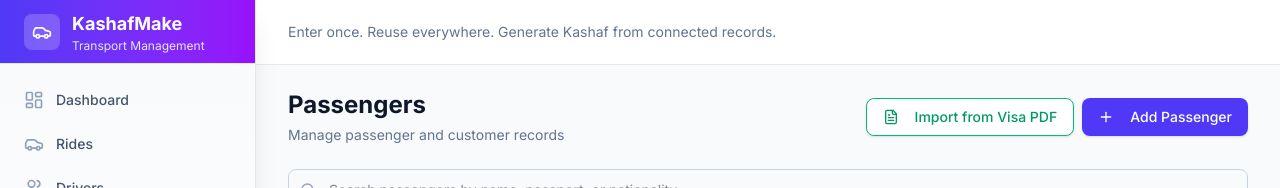
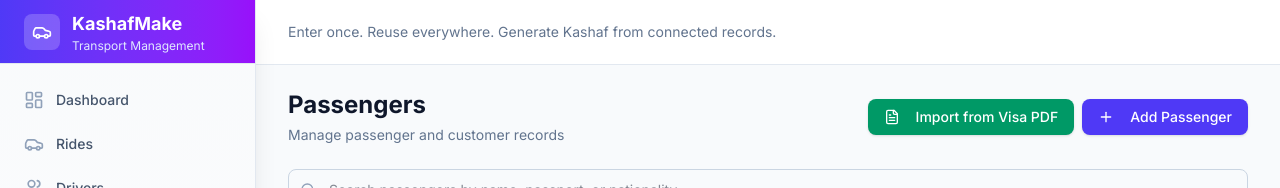
Before and after one commit to AzbakAli/kashafmaker, a Next.js app: page /passengers in a window 1280 px wide. Shown: the top 188 px of the page. Built offline with nearby package versions, Linux system fonts and the light colour scheme; no server answers.

Commit message:
Make visa scanner button more visible
- Change from outline to solid green button
- This makes the Import from Visa PDF button more noticeable

```diff
--- a/src/app/passengers/page.tsx
+++ b/src/app/passengers/page.tsx
@@ -173,7 +173,7 @@
         description="Manage passenger and customer records"
         action={
           <div className="flex gap-2">
-            <Button onClick={() => setVisaModalOpen(true)} variant="outline" className="border-emerald-500 text-emerald-600 hover:bg-emerald-50">
+            <Button onClick={() => setVisaModalOpen(true)} className="bg-emerald-600 hover:bg-emerald-700 text-white">
               <FileText className="h-4 w-4 mr-2" /> Import from Visa PDF
             </Button>
             <Button onClick={() => setModalOpen(true)} className="bg-indigo-600 hover:bg-indigo-700">
```
